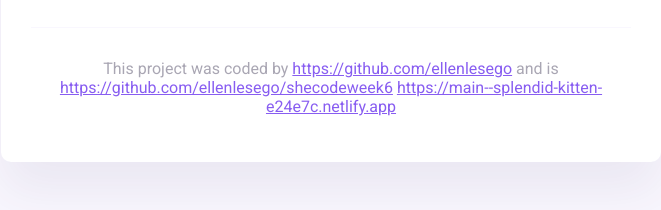
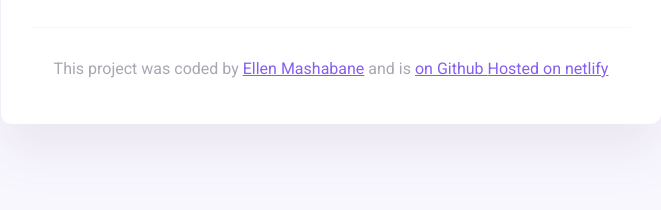
Before and after one commit to ellenlesego/shecodeweek6, a website built with Parcel: page index.html in a window 1280 px wide. Shown: the part 336-546 px from the top of the page, without its empty margins (309-970 px from the left). Built offline with nearby package versions, Linux system fonts and the light colour scheme.

Commit message:
update project

```diff
--- a/index.html
+++ b/index.html
@@ -47,9 +47,9 @@
       <footer>
         <p>
           This project was coded by
-          <a href="#" target="_blank">https://github.com/ellenlesego</a> and is
-          <a href="#" target="_blank"> https://github.com/ellenlesego/shecodeweek6</a>
-          <a href="#" target="_blank">https://main--splendid-kitten-e24e7c.netlify.app</a>
+          <a href="https://github.com/ellenlesego" target="_blank">Ellen Mashabane</a> and is
+          <a href="https://github.com/ellenlesego/shecodeweek6" target="_blank">on Github </a>
+          <a href="https://main--splendid-kitten-e24e7c.netlify.app" target="_blank">Hosted on netlify</a>
         </p>
       </footer>
     </div>
```
